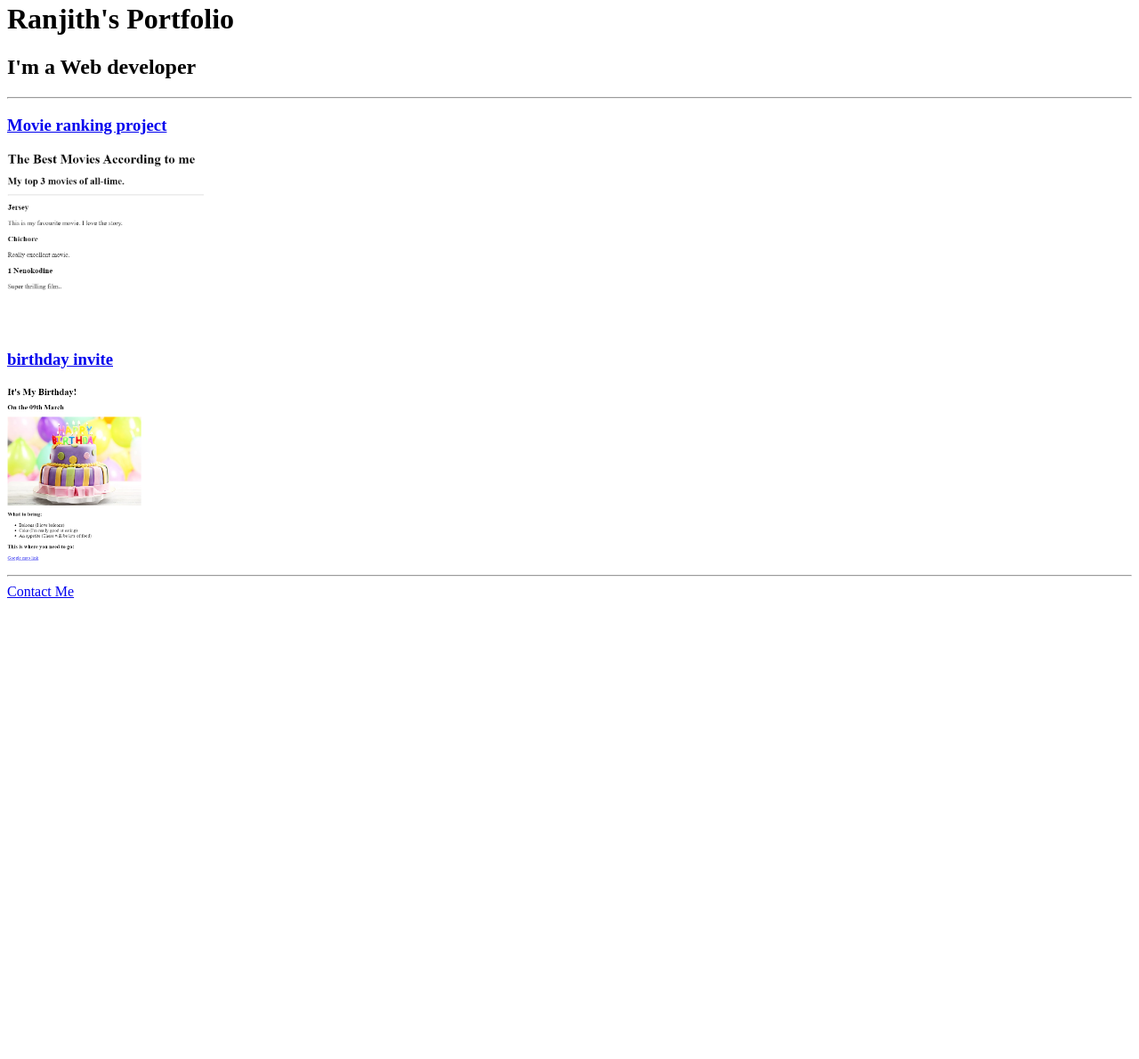
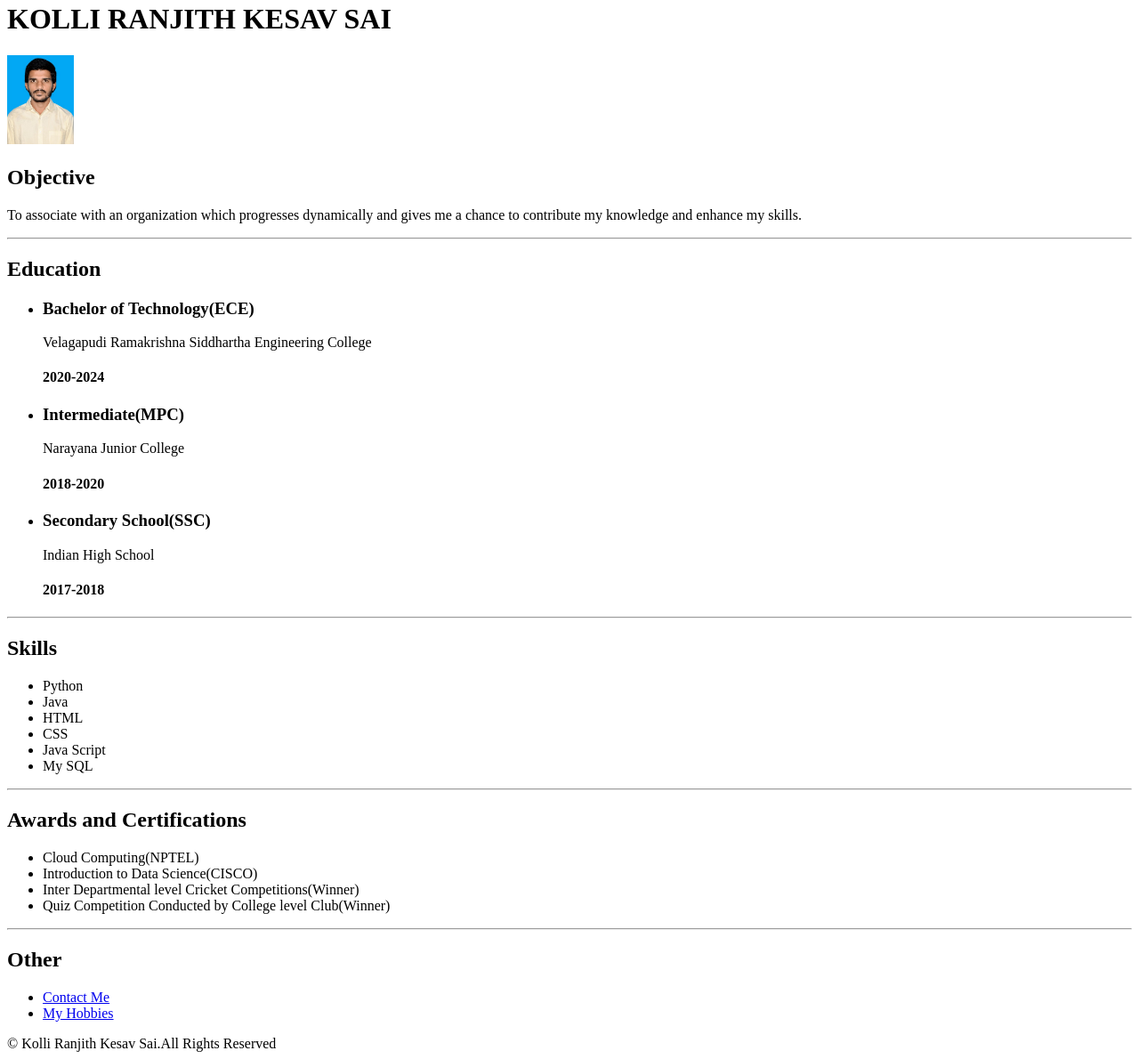
Before and after one commit to Ranjithkolli/html-portfolio, a plain HTML site: page index.html in a window 1280 px wide. Shown: the part 18-1208 px from the top of the page at 89% size. Before the commit the page ends 800 px from the top, so only its background shows below. Drawn offline with Linux system fonts and the light colour scheme.

Commit message:
Add files via upload

```diff
--- a/index.html
+++ b/index.html
@@ -1,35 +1,56 @@
-<!-- TODO 1: Create the HTML Boilerplate -->
-
-<!-- TODO 2: Add Your previous projects' HTML into the public folder -->
-
-<!-- TODO 3: Take screenshots of your project previews and add the images to the images folder -->
-
-<!-- TODO 4: Add titles/subtitles etc. -->
-
-<!-- TODO 5: Add a link to the project pages -->
-
-<!-- TODO 6: Add images to show the project previews
-HINT for TODO 6: You can use the height attribute set to 200 to make the image smaller:
-https://developer.mozilla.org/en-US/docs/Web/HTML/Element/img#attr-height -->
-
-<!-- TODO 7: Add the Contact Me and About Me page links -->
 <!DOCTYPE html>
 <html lang="en">
 <head>
     <meta charset="UTF-8">
     <meta name="viewport" content="width=device-width, initial-scale=1.0">
-    <title>Ranjith's Portfolio</title>
-
+    <title>My Resume</title>
 </head>
 <body>
-    <h1>Ranjith's Portfolio</h1>
-    <h2>I'm a Web developer</h2>
+    <h1>KOLLI RANJITH KESAV SAI</h1>
+    <img src="./photo.jpeg" height="100" alt="photo" />
+    <h2>Objective</h2>
+    <p>To associate with an organization which progresses dynamically and gives me a chance to contribute my knowledge and
+        enhance my skills.</p>
     <hr/>
-    <h3><a href="./public/movie-ranking.html">Movie ranking project</a></h3>
-    <img src="./assets/images/movie-ranking.png" alt="movie project" height="200"/>
-    <h3><a href="./public/birthday-invite.html"> birthday invite</a></h3>
-    <img src="./assets/images/birthday-invite.png" alt="movie project" height="200"/>
+    <h2>Education</h2>
+    <ul><li><h3>Bachelor of Technology(ECE)</h3></li>
+    <P>Velagapudi Ramakrishna Siddhartha Engineering College</P>
+    <h4>2020-2024</h4>
+
+    <li><h3>Intermediate(MPC)</h3>
+    <P>Narayana Junior College</P>
+    <h4>2018-2020</h4></li>
+
+    <li><h3>Secondary School(SSC)</h3></li>
+    <p>Indian High School</p>
+    <h4>2017-2018</h4></ul>
     <hr/>
-    <a href="./public/contact.html">Contact Me</a>
+    <h2>Skills</h2>
+    <ul>
+        <li>Python</li>
+        <li>Java</li>
+        <li>HTML</li>
+        <li>CSS</li>
+        <li>Java Script</li>
+        <li>My SQL</li>
+    </ul>
+    <hr/>
+    <h2>Awards and Certifications</h2>
+    <ul>
+        <li>Cloud Computing(NPTEL)</li>
+        <li>Introduction to Data Science(CISCO)</li>
+        <li>Inter Departmental level Cricket Competitions(Winner)</li>
+        <li>Quiz Competition Conducted by College level Club(Winner)</li>
+    </ul>
+    <hr/>
+    <h2>Other</h2>
+    <ul>
+        <li><a href="./contact.html">Contact Me</a></li>
+        <li><a href="./My Hobbies.html">My Hobbies</a></li>
+    </ul>
+    <footer>
+        © Kolli Ranjith Kesav Sai.All Rights Reserved
+    </footer>
+
 </body>
 </html>
```
Also changed, not shown: contact.html (added, +9 -0 lines), My Hobbies.html (added), photo.jpeg (added).
